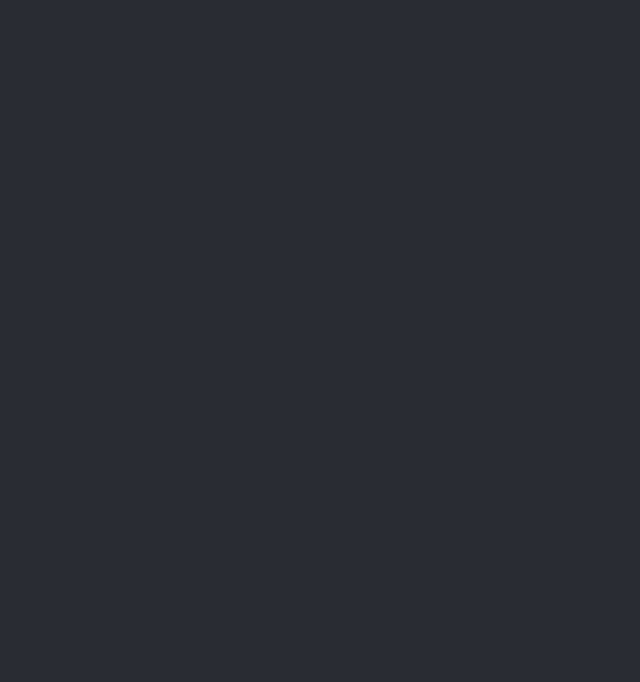
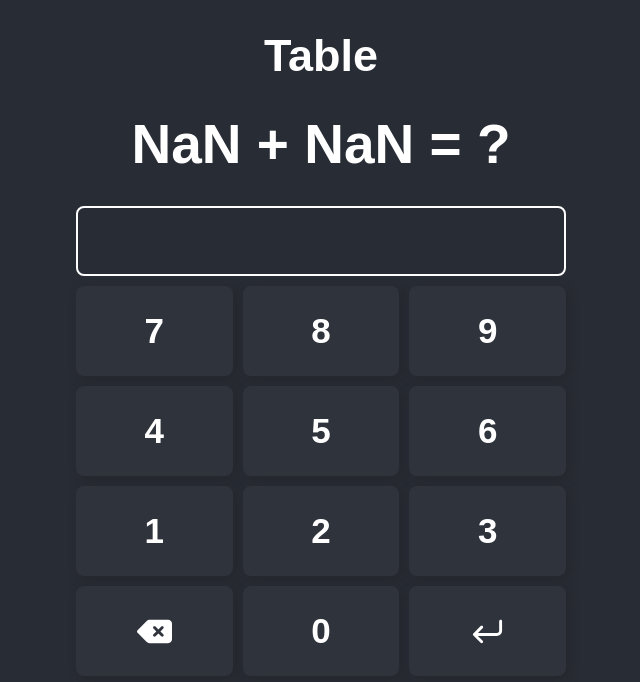
Before and after one commit to Ricardo-Santoyo/numbers, a React (Create React App) app: page /add/tables/eighties in a window 1280 px wide. Before the commit this address had no page. Shown: the top 682 px of the page, without its empty margins (319-959 px from the left). Built offline with nearby package versions, Linux system fonts and the light colour scheme; the HTML template or start-up script is replaced by a standard one.

Commit message:
added other additon routes

```diff
--- a/src/App.js
+++ b/src/App.js
@@ -18,7 +18,7 @@ function App() {
         <Route exact path="/add" element={<SelectMode operation="Add" />} />
         <Route exact path="/add/random" element={<Random sign="+" operation={add} />} />
         <Route exact path="/add/tables" element={<SelectTable operation={"Add"} />} />
-        <Route exact path="/add/tables/standard" element={<Table sign="+" operation={add} />} />
+        <Route exact path="/add/tables/:id" element={<Table sign="+" operation={add} />} />
 
         <Route exact path="/subtract" element={<SelectMode operation="Subtract" />} />
         <Route exact path="/subtract/random" element={<Random sign="−" operation={subtract} />} />
--- a/src/components/Table.js
+++ b/src/components/Table.js
@@ -1,17 +1,21 @@
 import React, { useState } from 'react';
+import { useParams } from 'react-router-dom';
 import Question from './Question';
 import Complete from './Complete';
 
 function Table(props) {
-  const [nums, setNums] = useState([1,1]);
+  let { id } = useParams();
+  const min = (id === "standard") ? 1 : parseInt(id);
+  const max = (id === "standard") ? 12 : (parseInt(id) + 9);
+  const [nums, setNums] = useState([min,min]);
   const [completed, setCompleted] = useState(false);
   let answer = props.operation(nums[0], nums[1]);
 
   function updateNums() {
-    if (nums[0] === 1 && nums[1] === 12) {
+    if (nums[0] === max && nums[1] === max) {
       setCompleted(true);
-    } else if (nums[1] === 12) {
-      setNums([nums[0] + 1, 1]);
+    } else if (nums[1] === max) {
+      setNums([nums[0] + 1, min]);
     } else {
       setNums([nums[0], nums[1] + 1]);
     }
```
